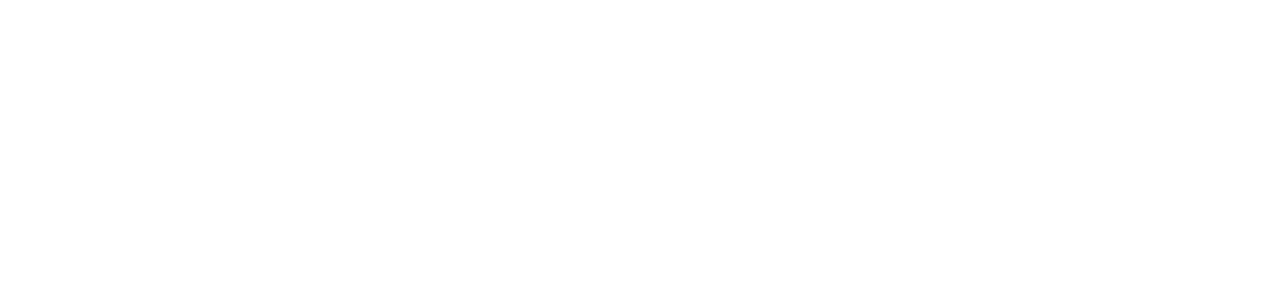
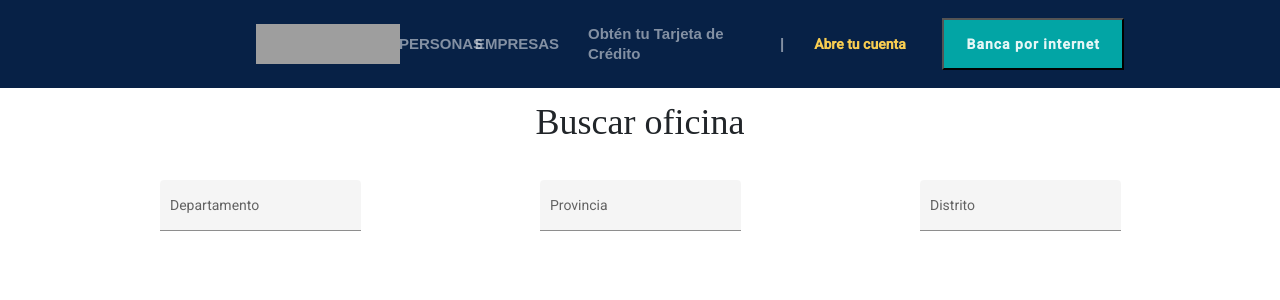
Before and after one commit to AlexanderPrincipe/Frontend_HackatonBBVA, an Angular app: page /aforo in a window 1280 px wide. Before the commit this address led to /. Shown: the top 300 px of the page. Built offline with nearby package versions, Linux system fonts and the light colour scheme; grey boxes are pictures that could not be loaded.

Commit message:
aforo component

```diff
--- a/package.json
+++ b/package.json
@@ -21,6 +21,7 @@
     "@angular/platform-browser-dynamic": "~12.0.3",
     "@angular/router": "~12.0.3",
     "bootstrap": "^5.2.0",
+    "npm-font-open-sans": "^1.1.0",
     "popper": "^1.0.1",
     "rxjs": "~6.6.0",
     "tslib": "^2.1.0",
--- a/src/app/app-routing.module.ts
+++ b/src/app/app-routing.module.ts
@@ -1,5 +1,6 @@
 import { NgModule } from '@angular/core';
 import { RouterModule, Routes } from '@angular/router';
+import { AforoComponent } from './components/aforo/aforo.component';
 import { CustomersComponent } from './components/customers/customers.component';
 import { FormComponent } from './components/form/form.component';
 import { HomeComponent } from './components/home/home.component';
@@ -9,6 +10,7 @@
   // {path: 'customers', component: CustomersComponent},
   // {path: 'form', component: FormComponent},
   {path: 'home', component: HomeComponent},
+  {path: 'aforo', component: AforoComponent},
 ];
 
 @NgModule({
--- /dev/null
+++ b/src/app/components/aforo/aforo.component.css
@@ -0,0 +1,4 @@
+.buscar-oficina {
+  font-size: 36px;
+  font-family: "Benton Sans";
+}
--- /dev/null
+++ b/src/app/components/aforo/aforo.component.html
@@ -0,0 +1,66 @@
+<app-navbar></app-navbar>
+<div class="d-flex justify-content-center buscar-oficina mt-4">
+  Buscar oficina
+</div>
+<div class="container mt-5">
+  <div class="col-12">
+    <div class="row">
+      <div class="col-4">
+        <form class="example-form d-flex justify-content-center">
+          <mat-form-field class="example-full-width" appearance="fill">
+            <mat-label>Departamento</mat-label>
+            <input type="text"
+                   placeholder="Selecciona departamento"
+                   aria-label="Number"
+                   matInput
+                   [formControl]="myControl"
+                   [matAutocomplete]="auto">
+            <mat-autocomplete autoActiveFirstOption #auto="matAutocomplete">
+              <mat-option *ngFor="let option of filteredOptions | async" [value]="option">
+                {{option}}
+              </mat-option>
+            </mat-autocomplete>
+          </mat-form-field>
+        </form>
+      </div>
+
+      <div class="col-4">
+        <form class="example-form d-flex justify-content-center">
+          <mat-form-field class="example-full-width" appearance="fill">
+            <mat-label>Provincia</mat-label>
+            <input type="text"
+                   placeholder="Selecciona provincia"
+                   aria-label="Number"
+                   matInput
+                   [formControl]="myControl"
+                   [matAutocomplete]="auto">
+            <mat-autocomplete autoActiveFirstOption #auto="matAutocomplete">
+              <mat-option *ngFor="let option of filteredOptions | async" [value]="option">
+                {{option}}
+              </mat-option>
+            </mat-autocomplete>
+          </mat-form-field>
+        </form>
+      </div>
+
+      <div class="col-4">
+        <form class="example-form d-flex justify-content-center">
+          <mat-form-field class="example-full-width" appearance="fill">
+            <mat-label>Distrito</mat-label>
+            <input type="text"
+                   placeholder="Selecciona distrito"
+                   aria-label="Number"
+                   matInput
+                   [formControl]="myControl"
+                   [matAutocomplete]="auto">
+            <mat-autocomplete autoActiveFirstOption #auto="matAutocomplete">
+              <mat-option *ngFor="let option of filteredOptions | async" [value]="option">
+                {{option}}
+              </mat-option>
+            </mat-autocomplete>
+          </mat-form-field>
+        </form>
+      </div>
+    </div>
+  </div>
+</div>
--- /dev/null
+++ b/src/app/components/aforo/aforo.component.ts
@@ -0,0 +1,35 @@
+import { Component, OnInit } from '@angular/core';
+import { FormControl } from '@angular/forms';
+import { Observable } from 'rxjs';
+import {map, startWith} from 'rxjs/operators';
+
+@Component({
+  selector: 'app-aforo',
+  templateUrl: './aforo.component.html',
+  styleUrls: ['./aforo.component.css']
+})
+export class AforoComponent implements OnInit {
+
+  filteredOptions: any;
+  // filteredOptions: Observable<string[]>;
+  myControl = new FormControl('');
+  options: string[] = ['One', 'Two', 'Three'];
+
+  constructor() { }
+
+  ngOnInit() {
+    this.filteredOptions = this.myControl.valueChanges.pipe(
+      startWith(''),
+      map(value => this._filter(value || '')),
+    );
+  }
+
+  private _filter(value: string): string[] {
+    const filterValue = value.toLowerCase();
+
+    return this.options.filter(option => option.toLowerCase().includes(filterValue));
+  }
+
+
+
+}
```
Also changed, not shown: src/app/app.module.ts (+6 -2 lines), 2 other files (tests, documents, lock files or other folders).
